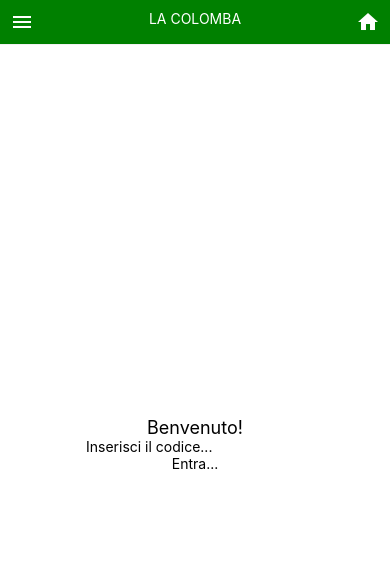
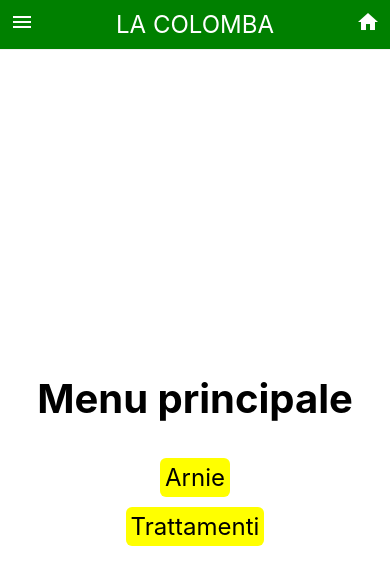
Before and after one commit to f-aguzzi/aurora, a React Native app: screen / in a window 390 px wide. Shown: the top 584 px of the page. Built offline with nearby package versions, Linux system fonts and the light colour scheme.

Commit message:
Added new view
Added a main menu view, refactored the entry menu into a separate component.

```diff
--- a/App.js
+++ b/App.js
@@ -1,8 +1,8 @@
-import { StatusBar } from 'expo-status-bar';
 import React from 'react';
-import { StyleSheet, Text, View, TouchableOpacity, TextInput } from 'react-native';
 import { Header } from 'react-native-elements';
 import { SafeAreaProvider } from 'react-native-safe-area-context';
+import EntryMenu from './components/EntryMenu';
+import MainMenu from './components/MainMenu';
 
 
 export default function App() {
@@ -10,31 +10,14 @@ export default function App() {
     <SafeAreaProvider>
       <Header
         leftComponent={{ icon: 'menu', color: '#fff' }}
-        centerComponent={{ text: 'LA COLOMBA', style: { color: '#fff' } }}
+        centerComponent={{ text: 'LA COLOMBA', style: { color: '#fff', fontSize: 24 } }}
         rightComponent={{ icon: 'home', color: '#fff' }}
         containerStyle={{
           backgroundColor: 'green',
         }}
       />
-    <View style={styles.container}>
-      <Text style={{fontSize: 'large'}}>Benvenuto!</Text>
-      <StatusBar style="auto" />
-      <TextInput
-        placeholder="Inserisci il codice..."
-      />
-      <TouchableOpacity>
-        <Text>Entra...</Text>
-      </TouchableOpacity>
-    </View>
+
+      <MainMenu />
     </SafeAreaProvider>
   );
 }
-
-const styles = StyleSheet.create({
-  container: {
-    flex: 1,
-    backgroundColor: '#fff',
-    alignItems: 'center',
-    justifyContent: 'center',
-  },
-});
--- /dev/null
+++ b/components/EntryMenu.js
@@ -0,0 +1,26 @@
+import { StyleSheet, Text, View, TouchableOpacity, TextInput } from 'react-native';
+import { StatusBar } from 'expo-status-bar';
+
+export default function EntryMenu () {
+	return (
+		<View style={styles.container}>
+			<Text style={{fontSize: 30, fontWeight: 'bold'}}>Benvenuto!</Text>
+			<StatusBar style="auto" />
+			<TextInput style={{backgroundColor: 'gray', padding: '12px', margin: '5px', borderRadius: '6px'}}
+				placeholder="Inserisci il codice..."
+			/>
+			<TouchableOpacity style={{backgroundColor: 'green', padding: '10px', margin: '5px', borderRadius: '6px'}}>
+				<Text style={{fontSize: 24, color: 'white'}}>Entra</Text>
+			</TouchableOpacity>
+		</View>
+	)
+}
+
+const styles = StyleSheet.create({
+	container: {
+	  flex: 1,
+	  backgroundColor: '#fff',
+	  alignItems: 'center',
+	  justifyContent: 'center',
+	},
+  });
--- /dev/null
+++ b/components/MainMenu.js
@@ -0,0 +1,26 @@
+import { TouchableOpacity, Text, View, StyleSheet } from "react-native";
+
+
+export default function MainMenu () {
+    return (
+        <View style={styles.container}>
+            <Text style={{fontSize: 40, color: 'black', margin: '30px', fontWeight: 'bold'}}>Menu principale</Text>
+            <TouchableOpacity style={{backgroundColor: 'yellow', margin: '5px', padding: '5px', borderRadius: '6px'}}>
+                <Text style={{fontSize: 24}}>Arnie</Text>
+            </TouchableOpacity>
+            <TouchableOpacity style={{backgroundColor: 'yellow', margin: '5px', padding: '5px', borderRadius: '6px'}}>
+                <Text style={{fontSize: 24}}>Trattamenti</Text>
+            </TouchableOpacity>
+        </View>
+
+    )
+}
+
+const styles = StyleSheet.create({
+	container: {
+	  flex: 1,
+	  backgroundColor: '#fff',
+	  alignItems: 'center',
+	  justifyContent: 'center',
+	},
+  });
```
